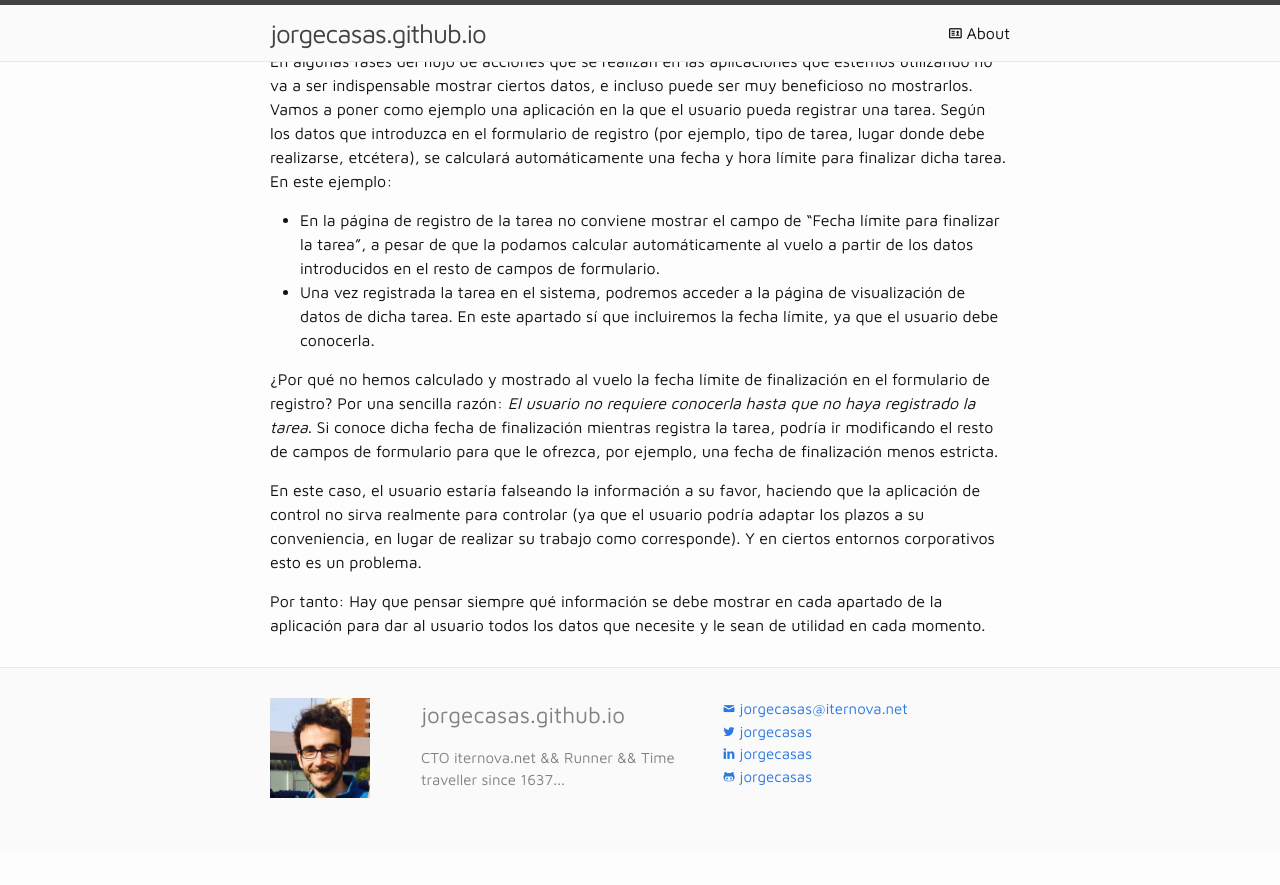
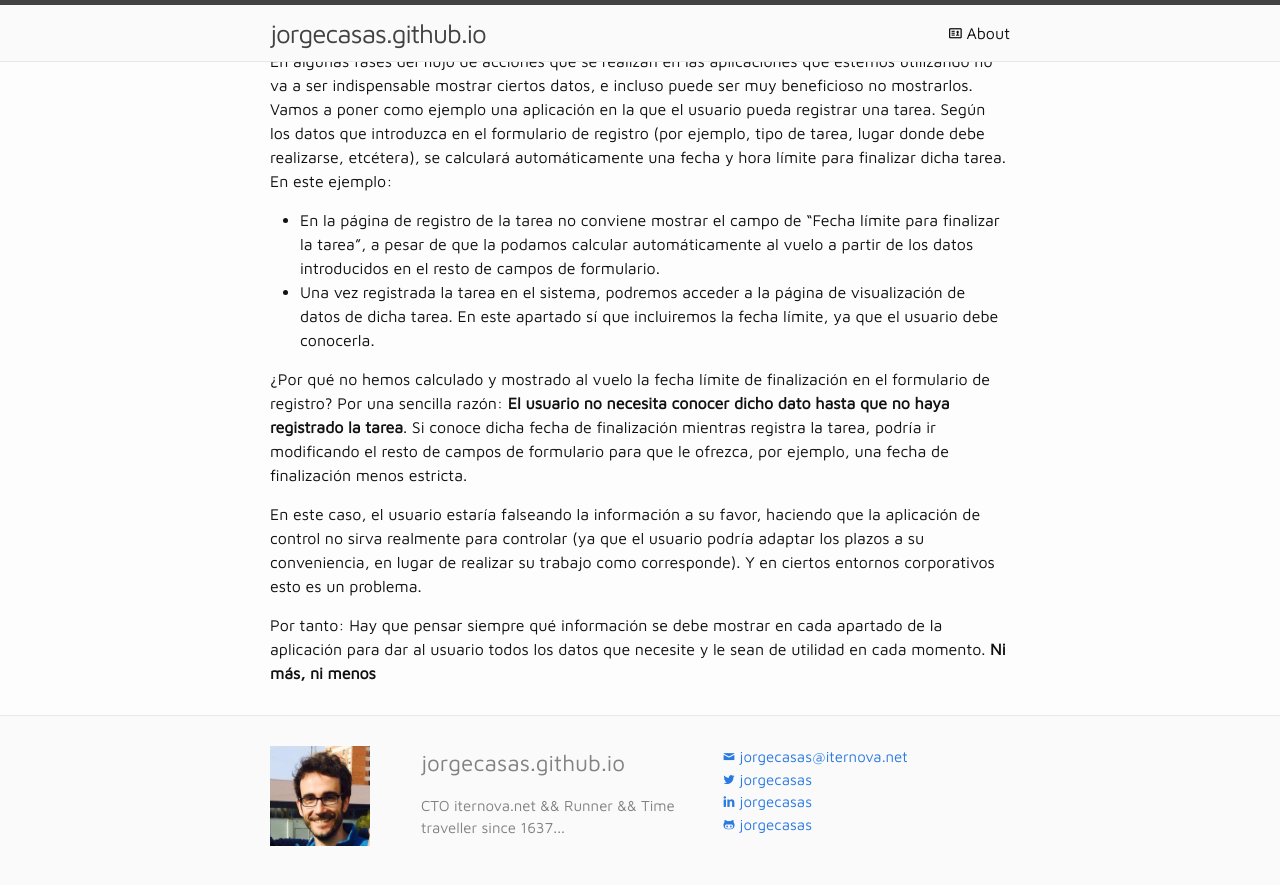
Before and after one commit to jorgecasas/jorgecasas.github.io, a Jekyll site: the page built from _posts/2016-01-27-sobreinformacion.markdown, in a window 1280 px wide and 900 px high, scrolled down 1092 px. Shown: the top 885 px of the window. Built offline with Jekyll 4.4.1, drawn with Linux system fonts in a browser that asks for light colours; comment, search, counter and statistics services are not loaded; before the commit the page ends 1944 px from its top, so only the background shows below that.

Commit message:
post - sobreinformación

```diff
--- a/_posts/2016-01-27-sobreinformacion.markdown
+++ b/_posts/2016-01-27-sobreinformacion.markdown
@@ -28,8 +28,8 @@ En algunas fases del flujo de acciones que se realizan en las aplicaciones que e
 * En la página de registro de la tarea no conviene mostrar el campo de "Fecha límite para finalizar la tarea", a pesar de que la podamos calcular automáticamente al vuelo a partir de los datos introducidos en el resto de campos de formulario.
 * Una vez registrada la tarea en el sistema, podremos acceder a la página de visualización de datos de dicha tarea. En este apartado sí que incluiremos la fecha límite, ya que el usuario debe conocerla.
 
-¿Por qué no hemos calculado y mostrado al vuelo la fecha límite de finalización en el formulario de registro? Por una sencilla razón: *El usuario no requiere conocerla hasta que no haya registrado la tarea*. Si conoce dicha fecha de finalización mientras registra la tarea, podría ir modificando el resto de campos de formulario para que le ofrezca, por ejemplo, una fecha de finalización menos estricta.
+¿Por qué no hemos calculado y mostrado al vuelo la fecha límite de finalización en el formulario de registro? Por una sencilla razón: **El usuario no necesita conocer dicho dato hasta que no haya registrado la tarea**. Si conoce dicha fecha de finalización mientras registra la tarea, podría ir modificando el resto de campos de formulario para que le ofrezca, por ejemplo, una fecha de finalización menos estricta.
 
 En este caso, el usuario estaría falseando la información a su favor, haciendo que la aplicación de control no sirva realmente para controlar (ya que el usuario podría adaptar los plazos a su conveniencia, en lugar de realizar su trabajo como corresponde). Y en ciertos entornos corporativos esto es un problema.
 
-Por tanto: Hay que pensar siempre qué información se debe mostrar en cada apartado de la aplicación para dar al usuario todos los datos que necesite y le sean de utilidad en cada momento.
+Por tanto: Hay que pensar siempre qué información se debe mostrar en cada apartado de la aplicación para dar al usuario todos los datos que necesite y le sean de utilidad en cada momento. **Ni más, ni menos**
```
